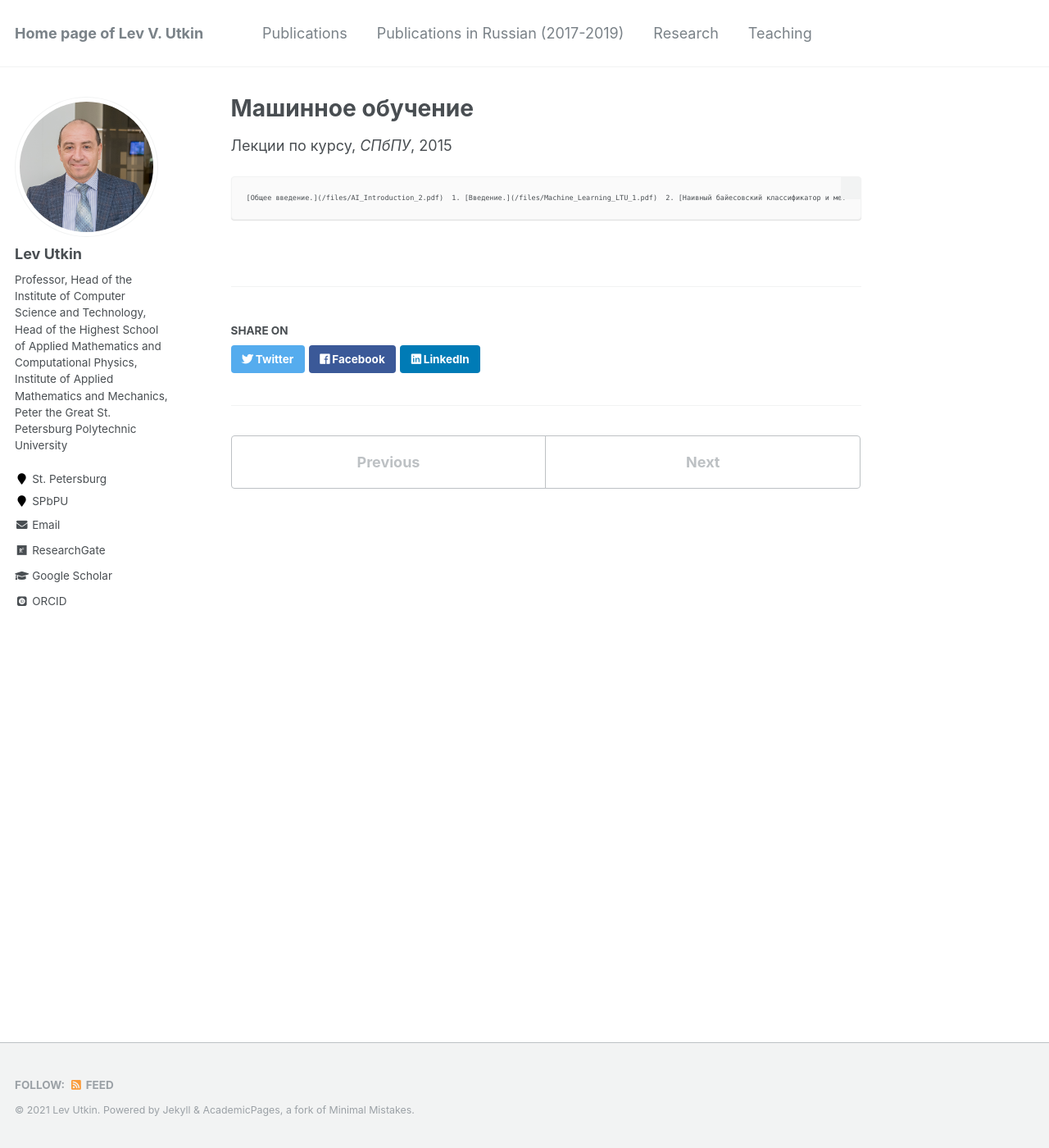
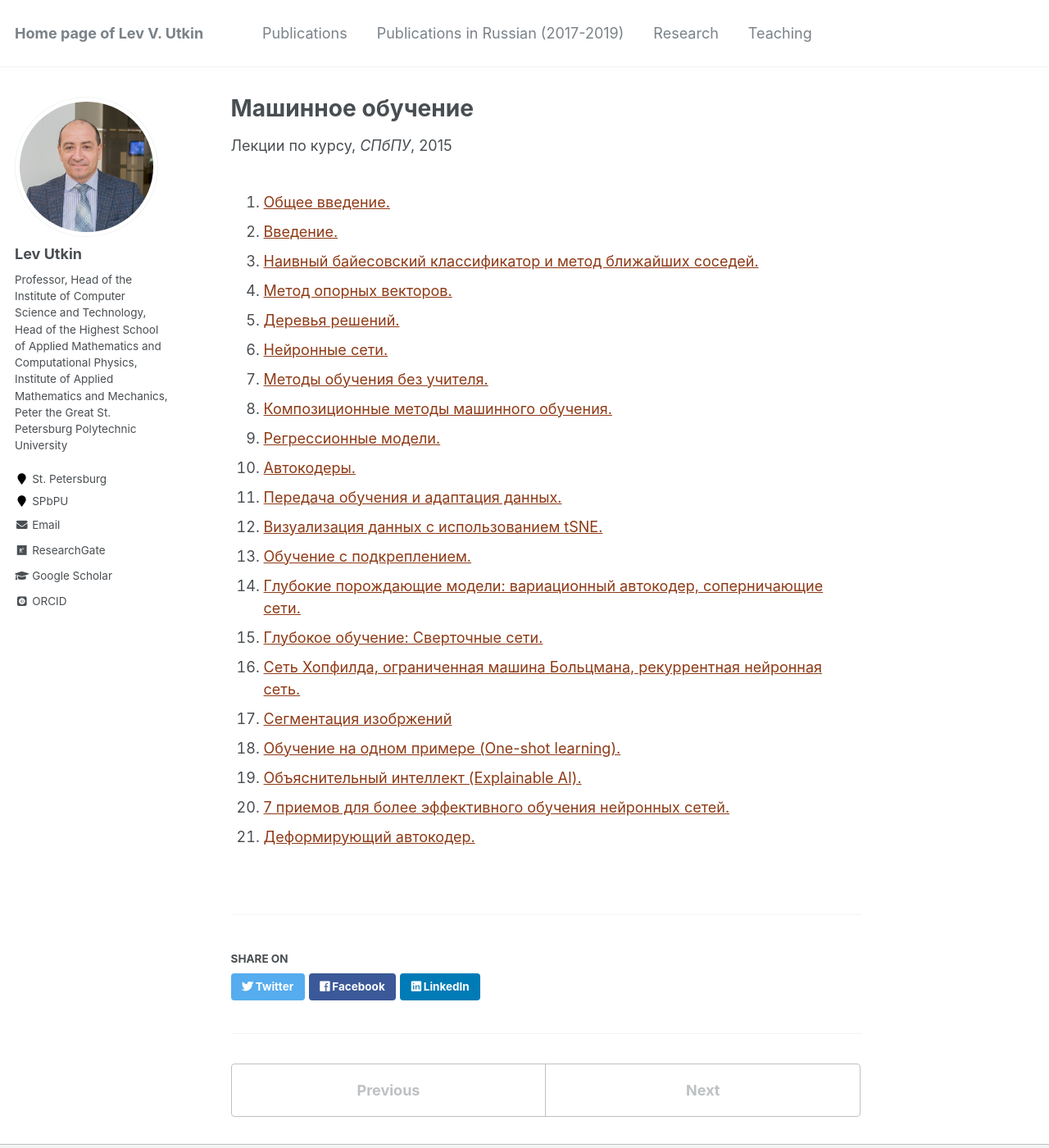
Before and after one commit to levutkin/levutkin.github.io, a Jekyll site: the page built from _teaching/machine-learning.md, in a window 1280 px wide and 1400 px high. Shown: the whole window at 82% size. Built offline with Jekyll 4.4.1, drawn with Linux system fonts in a browser that asks for light colours; some web fonts are replaced; some of the changed lines change nothing that is shown.

Commit message:
Update machine-learning.md

```diff
--- a/_teaching/machine-learning.md
+++ b/_teaching/machine-learning.md
@@ -8,7 +8,7 @@ date: 2015-01-01
 location: ""
 ---
 
-    [Общее введение.](/files/AI_Introduction_2.pdf)
+ 0. [Общее введение.](/files/AI_Introduction_2.pdf)
  1. [Введение.](/files/Machine_Learning_LTU_1.pdf)
  2. [Наивный байесовский классификатор и метод ближайших соседей.](/files/Machine_Learning_LTU_2.pdf)
  3. [Метод опорных векторов.](/files/Machine_Learning_LTU_3.pdf)
```
